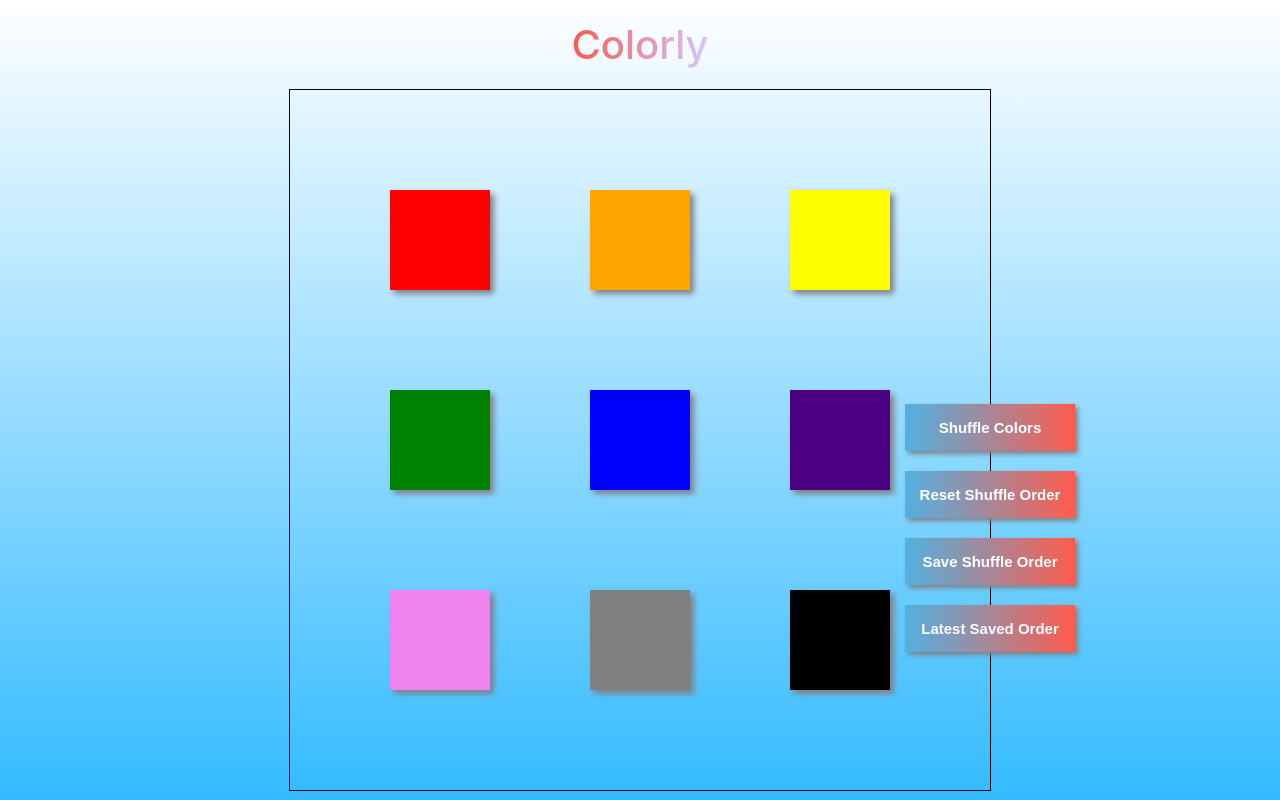
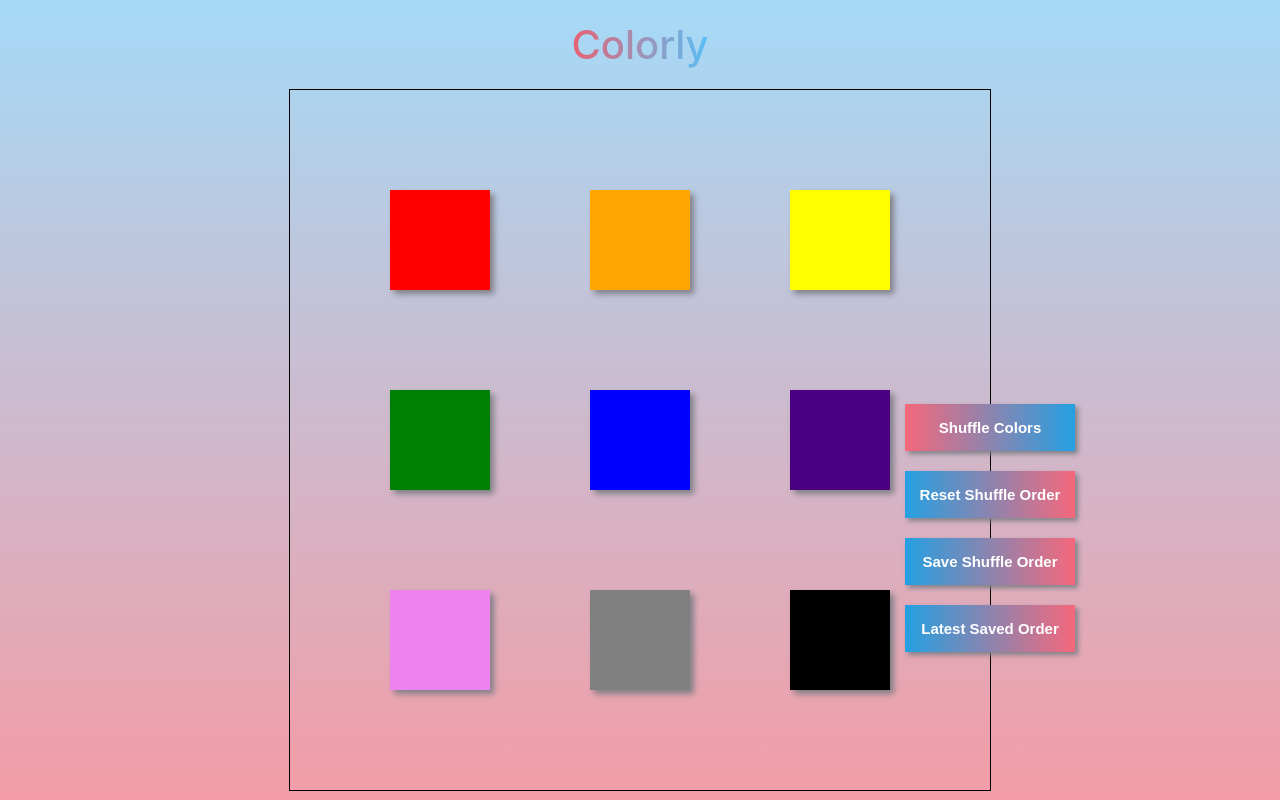
Before and after one commit to faroukalsajee/colorly-react, a React (Create React App) app: page / in a window 1280 px wide. Built offline with nearby package versions, Linux system fonts and the light colour scheme.

Commit message:
update css colors

```diff
--- a/src/App.css
+++ b/src/App.css
@@ -1,6 +1,6 @@
 .App {
   text-align: center;
-  background: linear-gradient(to bottom, hsl(70 50% 100%), hsl(200 100% 60%));
+  background: linear-gradient(to top, #f39ca6, #a5daf7);
   min-height: 100vh;
 }
 
@@ -10,7 +10,7 @@
   font-size: 40px;
   font-weight: 500;
   margin: 20px 0;
-  background: linear-gradient(to right, hsl(4 100% 65%), hsl(250 120% 90%));
+  background: linear-gradient(to right, #e96272, #58bff7);
   -webkit-background-clip: text;
   -webkit-text-fill-color: transparent;
 }
@@ -63,10 +63,10 @@ button {
   font-size: 15px;
   font-weight: 700;
   box-shadow: 3px 3px 5px #808088;
-  background: linear-gradient(to right, hsl(200 70% 60%), hsl(5 100% 65%));
+  background: linear-gradient(to left, #f5687b, #24a0e2);
 }
 button:hover {
-  background: linear-gradient(to right, hsl(5 100% 65%), hsl(200 70% 60%));
+  background: linear-gradient(to right, #f5687b, #24a0e2);
 }
 button:before,
 button:after {
@@ -76,7 +76,7 @@ button:after {
   right: 0;
   height: 2px;
   width: 0;
-  background: linear-gradient(to right, hsl(5 100% 62%), hsl(204 100% 30%));
+  background: linear-gradient(to left, #f75c71, #25acf5);
   transition: 400ms ease all;
 }
 button:after {
@@ -92,12 +92,12 @@ button:hover:after {
 }
 
 .App-action-pink-button {
-  background: linear-gradient(to right, hsl(200 70% 60%), hsl(5 100% 65%));
+  background: linear-gradient(to right, #f5687b, #24a0e2);
 }
 .App-action-pink-button:hover {
-  background: linear-gradient(to right, hsl(5 100% 65%), hsl(200 70% 60%));
+  background: linear-gradient(to left, #f5687b, #24a0e2);
 }
 .App-action-pink-button:before,
 .App-action-pink-button:after {
-  background: linear-gradient(to right, hsl(5 100% 62%), hsl(204 100% 30%));
+  background: linear-gradient(to left, #f75c71, #25acf5);
 }
--- a/src/App.js
+++ b/src/App.js
@@ -46,8 +46,7 @@ const App = () => {
     setColors(initialColors);
   };
 
-  /**  show notification for data status from backend.
-  /*   https://prnt.sc/1ed2ni2 */
+  // show notification for data status from backend
   const showToast = ({ type, message }) => {
     if (type === "info") {
       toast.info(message, {
```
